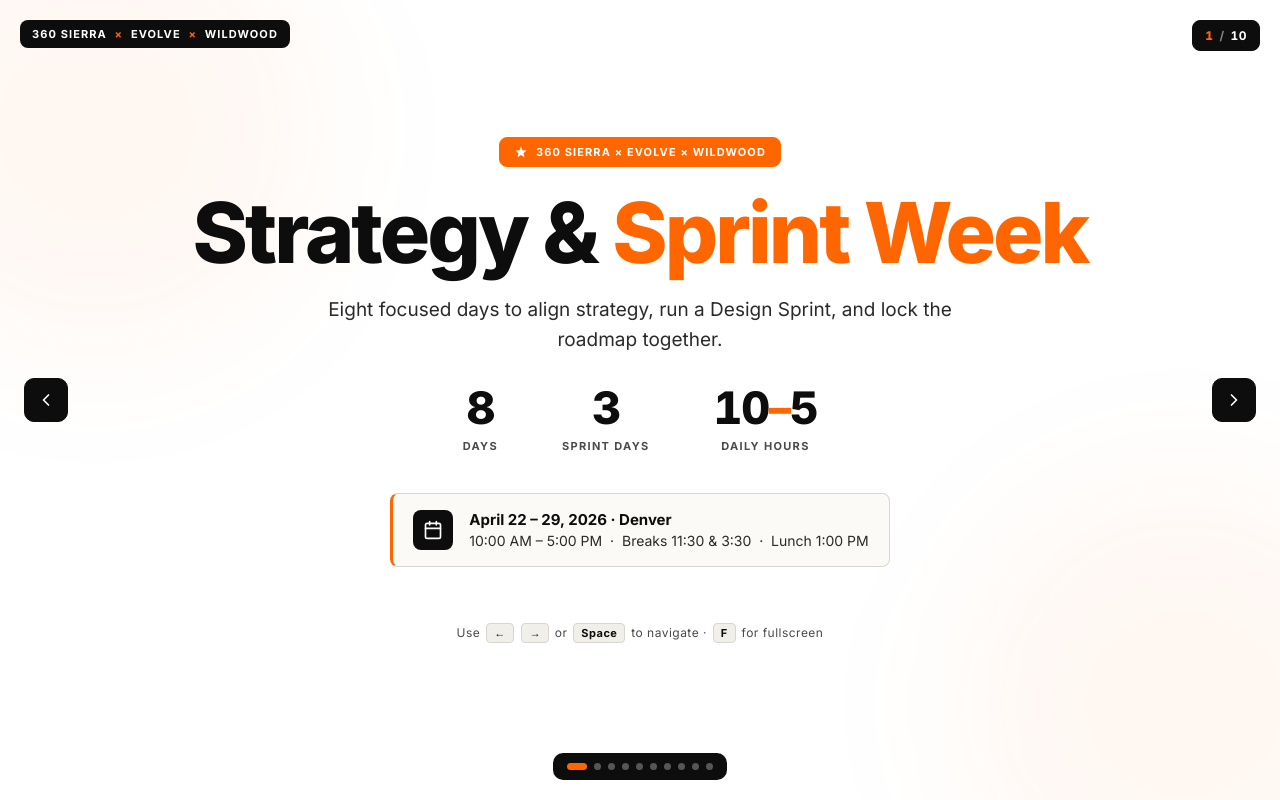
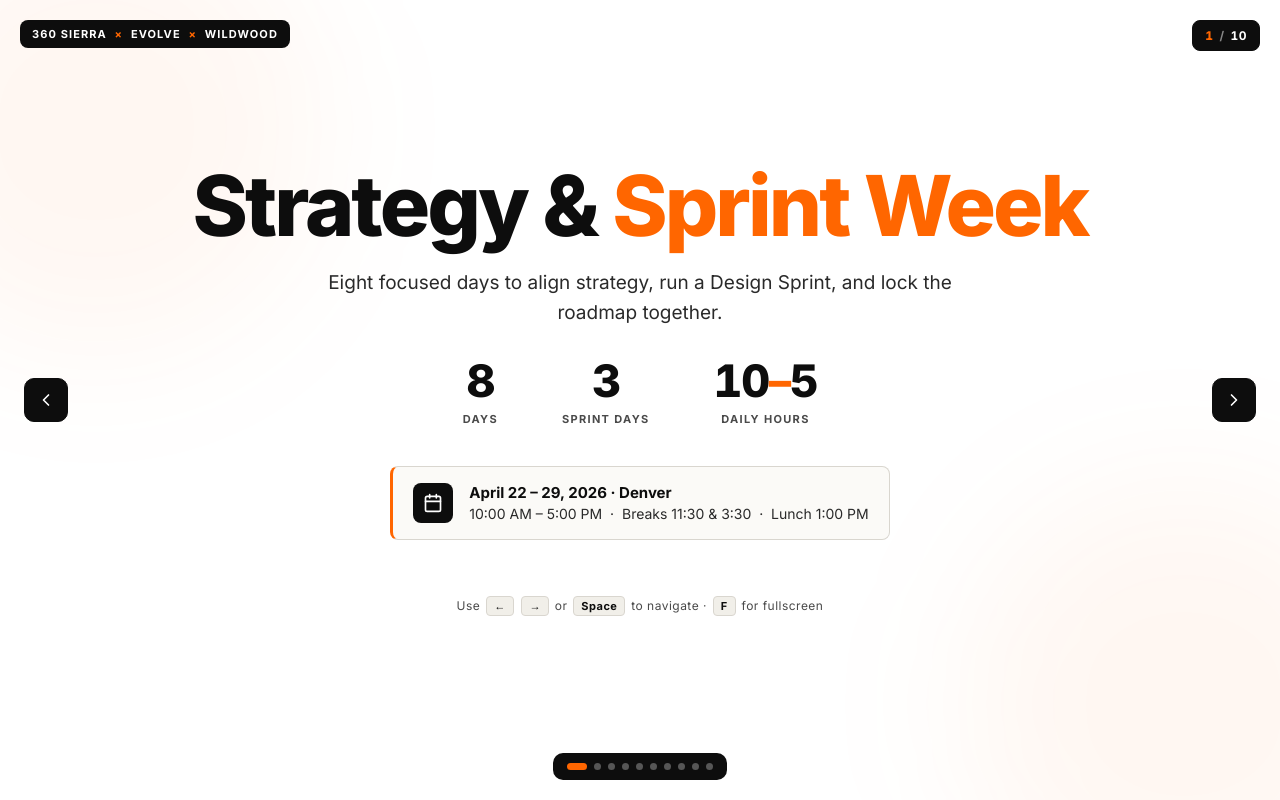
Before and after one commit to paolar-360/denver-strategy-week-agenda, a website: page index.html in a window 1280 px wide. Drawn offline with Linux system fonts and the light colour scheme.

Commit message:
Remove '360 Sierra × Evolve × Wildwood' badge from hero slide
Made-with: Cursor

```diff
--- a/index.html
+++ b/index.html
@@ -837,12 +837,6 @@
           <div class="blob blob-tl"></div>
           <div class="blob blob-br"></div>
           <div class="slide-content hero">
-            <div class="badge">
-              <svg viewBox="0 0 24 24" fill="currentColor" aria-hidden="true">
-                <path d="M12 2l2.39 6.95L21.5 9.27l-5.18 4.73 1.61 7L12 17.27 6.07 21l1.61-7L2.5 9.27l7.11-.32L12 2z"/>
-              </svg>
-              <span>360 Sierra × Evolve × Wildwood</span>
-            </div>
             <h1 class="hero-title">Strategy &amp; <span class="accent">Sprint Week</span></h1>
             <p class="slide-sub" style="text-align:center;margin-left:auto;margin-right:auto;">
               Eight focused days to align strategy, run a Design Sprint, and lock the roadmap together.
```
